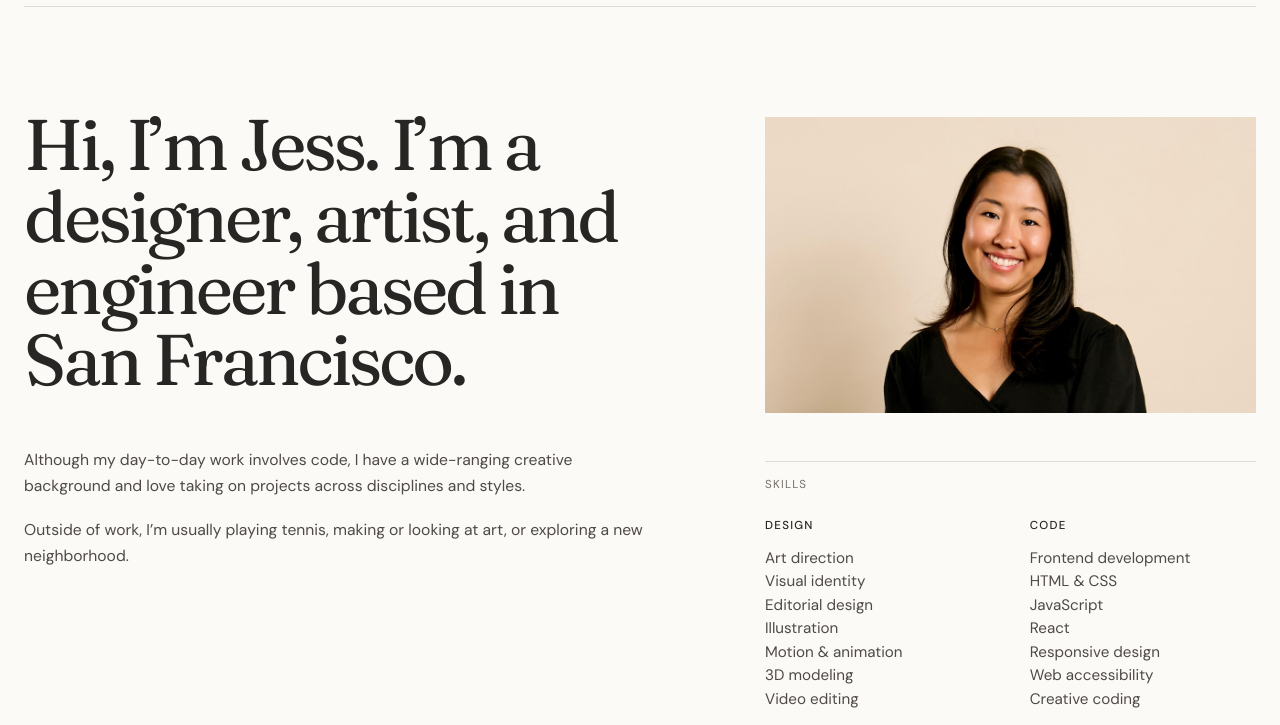
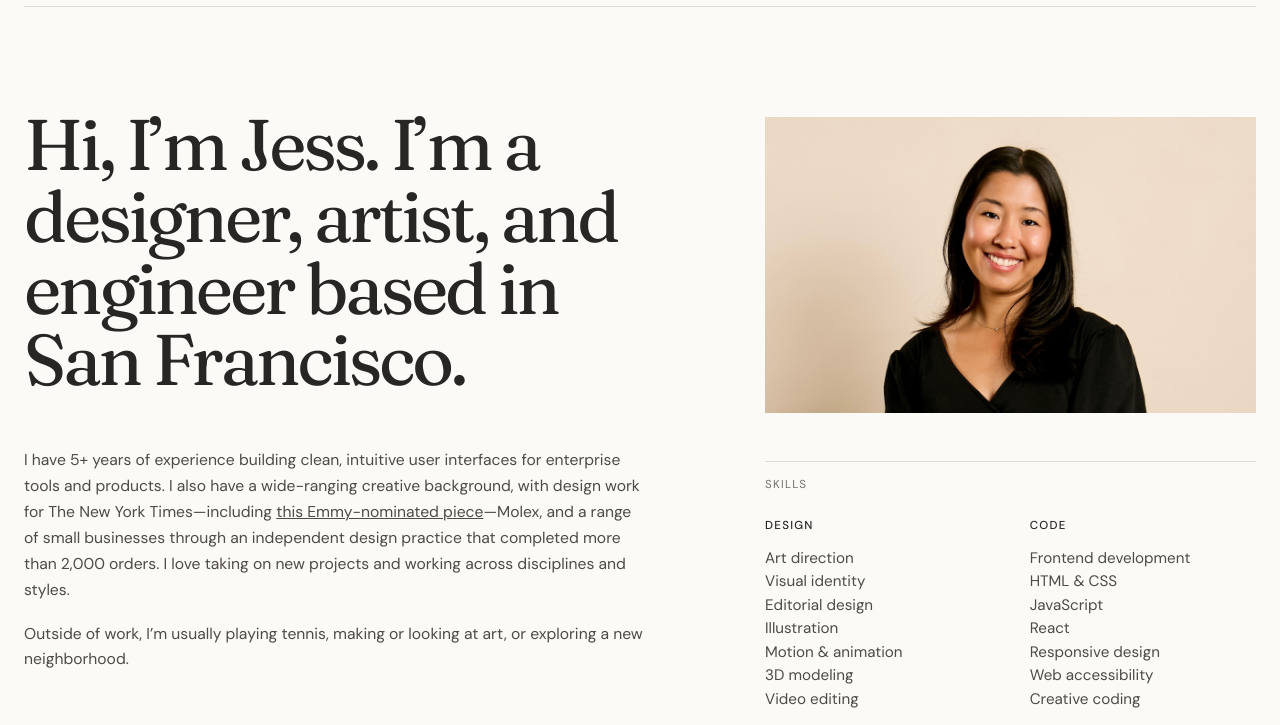
Before and after one commit to jcpengy/personal-website-2026, a plain HTML site: page about/index.html in a window 1280 px wide. Shown: the part 75-800 px from the top of the page. Drawn offline with Linux system fonts and the light colour scheme.

Commit message:
Expand portfolio bio

```diff
--- a/about/index.html
+++ b/about/index.html
@@ -29,7 +29,7 @@
         <div class="about-copy">
           <h1>Hi, I’m Jess. I’m a designer, artist, and engineer based in San Francisco.</h1>
           <div class="about-bio">
-            <p>Although my day-to-day work involves code, I have a wide-ranging creative background and love taking on projects across disciplines and styles.</p>
+            <p>I have 5+ years of experience building clean, intuitive user interfaces for enterprise tools and products. I also have a wide-ranging creative background, with design work for The New York Times—including <a href="https://www.nytimes.com/interactive/2018/06/24/world/middleeast/douma-syria-chemical-attack-augmented-reality-ar-ul.html" target="_blank" rel="noopener noreferrer">this Emmy-nominated piece</a>—Molex, and a range of small businesses through an independent design practice that completed more than 2,000 orders. I love taking on new projects and working across disciplines and styles.</p>
             <p>Outside of work, I’m usually playing tennis, making or looking at art, or exploring a new neighborhood.</p>
           </div>
         </div>
```
